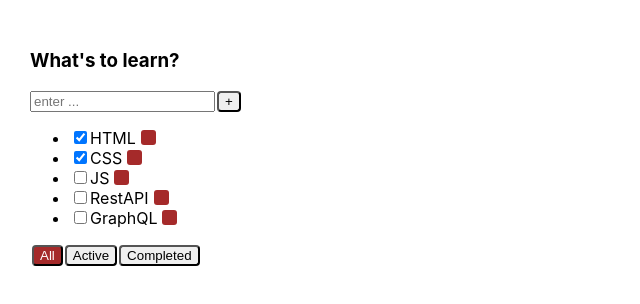
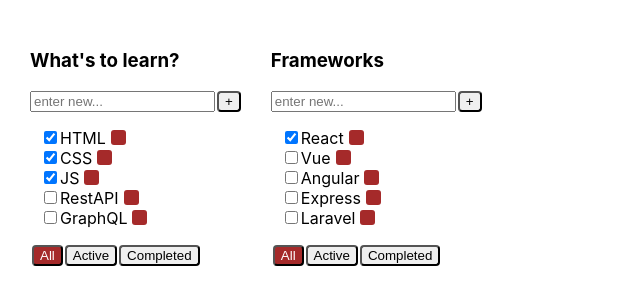
Before and after one commit to DenisLoza/TodoListXXI, a React (Create React App) app: page / in a window 1280 px wide. Shown: the top 304 px of the page, without its empty margins (0-640 px from the left). Built offline with nearby package versions, Linux system fonts and the light colour scheme.

Commit message:
add two independence TodoLists

```diff
--- a/src/App.css
+++ b/src/App.css
@@ -4,13 +4,5 @@
 }
 
 .App > div {
-    margin-right: 50px;
+    margin-right: 30px;
 }
-
-.TodoList > ul {
-    padding: 0 0 0 10px;
-}
-
-.TodoList > ul > li {
-    list-style-type: none;
-}
--- a/src/App.tsx
+++ b/src/App.tsx
@@ -1,67 +1,99 @@
 import React, {useState} from "react"
 import "./App.css"
 import {TodoList} from "./Todolist"
-import {tasksState1, taskStateType, todoListsState} from "./store/state"
 import {v1} from "uuid"
+import {
+  todoListsState,
+  todoListsStateAll,
+  todoListStateType,
+  todoListsStateAllType,
+  filteredTasksType
+} from "./store/state"
 
 
-function changeFilter(tasks1: Array<taskStateType>, value: filteredTasksType): Array<taskStateType> {
-  if (value === "All")
-    return tasks1
-  if (value === "Active")
-    return tasks1.filter(t => t.isDone)
-  if (value === "Completed")
-    return tasks1.filter(t => !t.isDone)
-  else return tasks1
+function deleteTask(idTask: string, idTL: string, allTodolists: todoListsStateAllType): todoListsStateAllType {
+  // достаем из объекта allTodolists массив тасок по ключу idTL
+  let tasks = allTodolists[idTL]
+  // в массив получаем все таски кроме той, id которой пришел из пропсов (idTask)
+  let filteredTasks = tasks.filter(task => task.id !== idTask)
+  // создаем новый объект Todolist (ключ = idTL(из props), значение = отфильтрованные таски)
+  let newTodolist = {[idTL]: filteredTasks}
+  // возвращаем новый объект, одно из значений которого по ключу (idTL) замещается новым объектом
+  return {...allTodolists, ...newTodolist}
 }
 
-function changeTaskStatus(tasks1: Array<taskStateType>, taskId: string, isDone: boolean): Array<taskStateType> {
-  // фактичеки в task приходит только один объект из массива
-  let task = tasks1.filter(t => t.id === taskId)
-  if (task) {
-    // поэтому в данном случае он будет всегда иметь индекс 0
-    task[0].isDone = isDone
-  }
-  return [...tasks1]
+function addTask(titleTask: string, idTL: string, allTodolists: todoListsStateAllType): todoListsStateAllType {
+  let tasks = allTodolists[idTL]
+  let newTask = {id: v1(), title: titleTask, isDone: false}
+  let newTasks = [newTask, ...tasks]
+  let newTodolist = {[idTL]: newTasks}
+  return {...allTodolists, ...newTodolist}
 }
 
-function deleteTask(tasks1: Array<taskStateType>, taskId: string): Array<taskStateType> {
-  // создаем массив и отправляем туда те таски,
-  // чей id НЕ совпадает с приходящим из колбека
-  return tasks1.filter(t => t.id !== taskId)
+function changeTaskStatus(idTask: string, isDone: boolean, idTL: string, allTodolists: todoListsStateAllType): todoListsStateAllType {
+  let tasks = allTodolists[idTL]
+  // создаем новый массив тасок через .map Таска у которой id совпадает с приходящей в пропсах
+  // меняем у нее св-ва isDone на приходящее из пропсов, если id не совпадает возвращаем таску в массив
+  let newTasks = tasks.map(
+    task => task.id === idTask ? {...task, isDone: isDone} : task)
+  let newTodolist = {[idTL]: newTasks}
+  return {...allTodolists, ...newTodolist}
 }
 
-function addTask(tasks1: Array<taskStateType>, titleTask: string): Array<taskStateType> {
-  let newTask = {id: v1(), title: titleTask, isDone: false}
-  let newTasks = [newTask, ...tasks1]
-  return newTasks
+// колбек устанавливает значение фильтра для каждого Тудулиста
+function setTaskFilter(idTL: string, value: filteredTasksType, todolists: Array<todoListStateType>): Array<todoListStateType> {
+  let newTLs = todolists.map(
+    tl => tl.id === idTL ? {...tl, filterTL: value} : tl)
+  return newTLs
 }
 
 export function App() {
 
-  // хук следит за изменениями (удаление, добавление новых) в массиве тасок
-  let [tasks1, setTasks1] = useState<Array<taskStateType>>(tasksState1)
-  // хук следит за фильтрацией тасок в массиве по признаку "All", "Active", "Completed"
-  let [taskFilter, setTaskFilter] = useState<filteredTasksType>("All")
+  // хук следит за изменениями (удаление, добавление новых) тудулистов
+  // фактически для изменения titleTL и filterTl в TodoList или добавления (удаления) нового Todolist
+  let [todolists, setTodolists] = useState<Array<todoListStateType>>(todoListsState)
+  // хук следит за изменениями всего массива Тудулистов с массивами Тасок
+  // фактически для изменения тасок в отдельных Тудулистах
+  let [allTodolists, setAllTodolists] = useState<todoListsStateAllType>(todoListsStateAll)
 
-  const filteredTasks = changeFilter(tasks1, taskFilter)
-  const deleteTaskCallback = (taskId: string) => setTasks1(deleteTask(tasks1, taskId));
-  const addTaskCallback = (titleTask: string) => setTasks1(addTask(tasks1, titleTask))
-  const changeTaskStatusCallback = (taskId: string, isDone: boolean) => setTasks1(changeTaskStatus(tasks1, taskId, isDone))
+
+  // ф-ции обертки, забирают значения из колбэков и хуков и передают их в ф-ции за пределы компоненты
+  // они, в свою очередь возвращают значения для сета в хуки
+  const deleteTaskCallback = (idTask: string, idTL: string) =>
+    setAllTodolists(deleteTask(idTask, idTL, allTodolists))
+
+  const addTaskCallback = (titleTask: string, idTL: string) =>
+    setAllTodolists(addTask(titleTask, idTL, allTodolists))
+
+  const changeTaskStatusCallback = (idTask: string, isDone: boolean, idTL: string) =>
+    setAllTodolists(changeTaskStatus(idTask, isDone, idTL, allTodolists))
+
+  const setTaskFilterCallback = (idTL: string, value: filteredTasksType) =>
+    setTodolists(setTaskFilter(idTL, value, todolists))
+
 
   return (
     <div className={`App`}>
-      <TodoList id={todoListsState[0].id}
-                title={todoListsState[0].title}
-                tasks={filteredTasks}
-                taskFilter={taskFilter}
-                setTaskFilter={setTaskFilter}
-                deleteTaskCallback={deleteTaskCallback}
-                addTaskCallback={addTaskCallback}
-                changeTaskStatusCallback={changeTaskStatusCallback}
-      />
+      {todolists.map(tl => {
+        // фильтруем каждый тудулист по значению фильтра ("All", "Active", "Done")
+        let tasksForTodoList = allTodolists[tl.id]
+        if (tl.filterTL === "Active") tasksForTodoList = tasksForTodoList.filter(t => t.isDone)
+        if (tl.filterTL === "Completed") tasksForTodoList = tasksForTodoList.filter(t => !t.isDone)
+
+        return (
+          <TodoList key={tl.id}
+                    idTL={tl.id}
+                    titleTL={tl.title}
+                    taskFilterTL={tl.filterTL}
+                    tasks={tasksForTodoList}
+                    deleteTaskCallback={deleteTaskCallback}
+                    addTaskCallback={addTaskCallback}
+                    changeTaskStatusCallback={changeTaskStatusCallback}
+                    setTaskFilter={setTaskFilterCallback}
+          />
+        )
+      })
+      }
     </div>
   )
 }
-
-export type filteredTasksType = "All" | "Active" | "Completed"
--- a/src/Todolist.module.css
+++ b/src/Todolist.module.css
@@ -1,3 +1,7 @@
+.TodoList {
+
+}
+
 button {
     border-radius: 4px;
     cursor: pointer;
@@ -6,6 +10,11 @@ button {
 
 button:hover {
     border-color: brown;
+}
+
+.tasks {
+    padding: 0 0 0 10px;
+    list-style-type: none;
 }
 
 .tasks button {
@@ -26,6 +35,7 @@ button:hover {
     font-size: 12px;
     color: red;
 }
+
 .activeFilter {
     background-color: brown;
     color: white;
--- a/src/Todolist.tsx
+++ b/src/Todolist.tsx
@@ -1,7 +1,18 @@
 import React, {ChangeEvent, useState} from "react"
-import {taskStateType} from "./store/state"
+import {filteredTasksType, taskStateType} from "./store/state"
 import style from "./Todolist.module.css"
-import {filteredTasksType} from "./App"
+
+
+export type TodoListType = {
+  idTL: string
+  titleTL: string
+  tasks: Array<taskStateType>
+  taskFilterTL: filteredTasksType
+  deleteTaskCallback: (idTask: string, idTL: string) => void
+  setTaskFilter: (idTL: string, value: filteredTasksType) => void
+  addTaskCallback: (titleTask: string, idTL: string) => void
+  changeTaskStatusCallback: (idTask: string, isDone: boolean, idTL: string) => void
+}
 
 
 export function TodoList(props: TodoListType) {
@@ -11,12 +22,13 @@ export function TodoList(props: TodoListType) {
   // хук обработки ошибок при вводе данных в <input>
   let [error, setError] = useState<string | null>(null)
 
+
   // ф-ция вызывает колбек добавления новой таски и устанавливает в значение <input> пустую строку
   const setNewTaskName = () => {
     // проверка на попытку ввести пустую строку перед отправлением названия в колбэк
     if (titleTask.trim() !== "") {
       setError(null)
-      props.addTaskCallback(titleTask)
+      props.addTaskCallback(titleTask, props.idTL)
       setTitleTask("")
     } else {
       setError("Title is required!")
@@ -39,51 +51,51 @@ export function TodoList(props: TodoListType) {
 
   // фильтрация тасок по "All"
   const onClickFilterAll = () => {
-    props.setTaskFilter("All")
+    props.setTaskFilter(props.idTL,"All")
   }
   // фильтрация тасок по "Active"
   const onClickFilterActive = () => {
-    props.setTaskFilter("Active")
+    props.setTaskFilter(props.idTL,"Active")
   }
   // фильтрация тасок по "Completed"
   const onClickFilterCompleted = () => {
-    props.setTaskFilter("Completed")
+    props.setTaskFilter(props.idTL,"Completed")
   }
 
 
-  // в переменную title присваиваем props.title
-  let {title} = props
+  // ОТДЕЛЬНАЯ ТАСКА (props.tasks MAP отдельно по каждой таске)
+  let task = props.tasks.map(task => {
 
-  // ОТДЕЛЬНАЯ ТАСКА (props.tasks MAP отдельно по каждой таске)
-  let task = props.tasks.map(t => {
     const deleteTask = () => {
-      props.deleteTaskCallback(t.id)
+      props.deleteTaskCallback(task.id, props.idTL)
     }
+
     const onChangeCheckboxTaskHandler = (e: ChangeEvent<HTMLInputElement>) => {
       let newIsDoneValue = e.currentTarget.checked
-      props.changeTaskStatusCallback(t.id, newIsDoneValue)
+      props.changeTaskStatusCallback(task.id, newIsDoneValue, props.idTL)
     }
+
     return (
-      <li key={t.id}>
+      <li key={task.id}>
         <input type={"checkbox"}
-               checked={t.isDone}
+               checked={task.isDone}
                onChange={onChangeCheckboxTaskHandler}
         />
-        <span>{t.title}</span>
+        <span>{task.title}</span>
         <button onClick={deleteTask}></button>
       </li>
     )
   })
 
-  // Туду лист целиком
+  // ТУДУ ЛИСТ ЦЕЛИКОМ
   return (
     <div className={style.TodoList}>
-      <h3>{title}</h3>
+      <h3>{props.titleTL}</h3>
       <div>
         <input onChange={onChangeInputHandler}
                onKeyPress={onKeyPressHandler}
                type={"text"}
-               placeholder={"enter ..."}
+               placeholder={"enter new..."}
                value={titleTask}/>
         <button onClick={setNewTaskName}> +</button>
       </div>
@@ -95,27 +107,16 @@ export function TodoList(props: TodoListType) {
 
       </ul>
       <div>
-        <button className={props.taskFilter === "All" ? style.activeFilter : ""}
+        <button className={props.taskFilterTL === "All" ? style.activeFilter : ""}
                 onClick={onClickFilterAll}> All
         </button>
-        <button className={props.taskFilter === "Active" ? style.activeFilter : ""}
+        <button className={props.taskFilterTL === "Active" ? style.activeFilter : ""}
                 onClick={onClickFilterActive}> Active
         </button>
-        <button className={props.taskFilter === "Completed" ? style.activeFilter : ""}
+        <button className={props.taskFilterTL === "Completed" ? style.activeFilter : ""}
                 onClick={onClickFilterCompleted}> Completed
         </button>
       </div>
     </div>
   )
 }
-
-type TodoListType = {
-  id: string
-  title: string
-  tasks: Array<taskStateType>
-  taskFilter: filteredTasksType
-  deleteTaskCallback: (taskId: string) => void
-  setTaskFilter: (value: filteredTasksType) => void
-  addTaskCallback: (titleTask: string) => void
-  changeTaskStatusCallback: (taskId: string, isDone: boolean) => void
-}
--- a/src/store/state.ts
+++ b/src/store/state.ts
@@ -3,7 +3,7 @@ import {v1} from "uuid"
 export let tasksState1: Array<taskStateType> = [
   {id: v1(), title: "HTML", isDone: true},
   {id: v1(), title: "CSS", isDone: true},
-    {id: v1(), title: "JS", isDone: false},
+  {id: v1(), title: "JS", isDone: true},
   {id: v1(), title: "RestAPI", isDone: false},
   {id: v1(), title: "GraphQL", isDone: false},
 ]
@@ -16,17 +16,31 @@ export let tasksState2: Array<taskStateType> = [
   {id: v1(), title: "Laravel", isDone: false},
 ]
 
+// Новый stateAll для объединения двух стейтов (todoListsState и tasksState) по ID туду листов, как ассоциативный массив
+// чтобы ID тудулистов совадали для двух стейтов, мы выносим их в отдельную переменную.
+let todolistId1 = v1()
+let todolistId2 = v1()
+
 export let todoListsState: Array<todoListStateType> = [
-    {id: v1(), title: "What's to learn?"},
-    {id: v1(), title: "Frameworks"}
+  {id: todolistId1, title: "What's to learn?", filterTL: "All"},
+  {id: todolistId2, title: "Frameworks", filterTL: "All"}
 ]
+export type todoListsStateAllType = {
+  [todolistId: string]: Array<taskStateType>
+}
+export let todoListsStateAll: todoListsStateAllType = {
+  [todolistId1]: tasksState1,
+  [todolistId2]: tasksState2
+}
 
 export type todoListStateType = {
   id: string
   title: string
+  filterTL: filteredTasksType
 }
 export type taskStateType = {
   id: string
   title: string
   isDone: boolean
 }
+export type filteredTasksType = "All" | "Active" | "Completed"
```
Also changed, not shown: 1 other file (tests, documents, lock files or other folders). Lines whose indentation alone changed are shown as unchanged.
